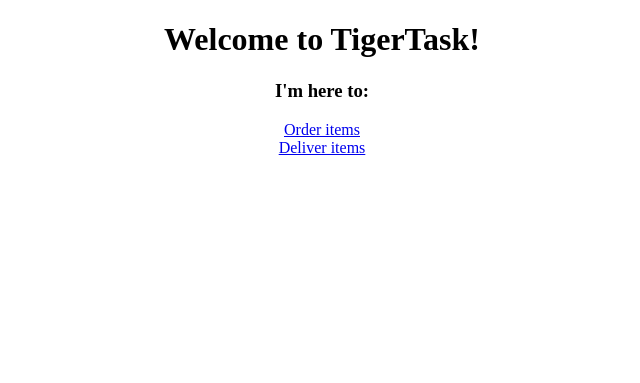
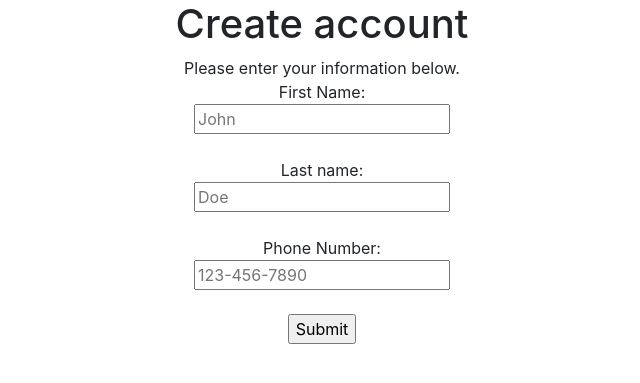
Before and after one commit to gregorypsmith/tigertask, a Flask app: page / in a window 1280 px wide. Shown: the top 383 px of the page, without its empty margins (318-958 px from the left). Run offline with Flask 2, Linux system fonts and the light colour scheme; a user stored in the database is signed in; data comes from the database, SQL or seed files in the repository; both versions use the stored data as it was after the commit; some libraries are stand-ins or nearby versions.

Commit message:
added CAS functionality, adding users to db. no error handling yet

```diff
--- a/database.py
+++ b/database.py
@@ -9,7 +9,6 @@ class Customer(db.Model):
 	name = db.Column(db.Unicode)
 	phone_number = db.Column(db.Unicode)
 	email = db.Column(db.Unicode)
-	password = db.Column(db.Unicode)
 
 	orders = db.relationship('Order', backref='Customer')
 	cartitems = db.relationship('CartItem', backref='Customer')
@@ -19,7 +18,6 @@ class Deliverer(db.Model):
 	name = db.Column(db.Unicode)
 	phone_number = db.Column(db.Unicode)
 	email = db.Column(db.Unicode)
-	password = db.Column(db.Unicode)
 
 	orders = db.relationship('Order', backref='Deliverer')
 
--- a/routes.py
+++ b/routes.py
@@ -9,10 +9,36 @@ def home():
 
     username = CASClient().authenticate()
 
-    exists = db.session.query(Customer.id).filter_by(email=str()).scalar() is not None
+    user = Customer.query.filter_by(email=str(username + "@princeton.edu")).first()
 
-    if not exists:
-        render_template('createaccount.html')
+    if user is None:
+        return createaccount()
+
+    return render_template('index.html')
+
+@app.route('/createaccount')
+def createaccount():
+
+    username=CASClient().authenticate()
+
+    fname = request.args.get('firstname')
+    lname = request.args.get('lastname')
+    phone = request.args.get('phone')
+
+    if fname is None or lname is None or phone is None:
+        return render_template('createaccount.html', errorMsg="Please enter your information below.")
+
+    newcust = Customer(name=str(fname + ' ' + lname), phone_number=phone, email=str(username + "@princeton.edu"))
+    newdeliv = Deliverer(name=str(fname + ' ' + lname), phone_number=phone, email=str(username.strip() + "@princeton.edu"))
+
+    #newcust = Customer()
+    #newcust.name.append(str(fname + ' ' + lname))
+    #newcust.phone_number.append(phone)
+    #newcust.email.append(str(username + "@princeton.edu"))
+    db.session.add(newcust)
+    db.session.add(newdeliv)
+    db.session.commit()
+
     return render_template('index.html')
 
 @app.route("/homecustomer")
--- a/templates/createaccount.html
+++ b/templates/createaccount.html
@@ -25,8 +25,19 @@
 </head>
 
 <body>
+    <div class="text-center">
     <h1>Create account</h1>
-    {% include 'navbar.html' %}
+    {{errorMsg}}
+    <form>
+        First Name:<br>
+        <input type="text" name="firstname" placeholder="John"> <br><br>
+        Last name: <br>
+        <input type="text" name="lastname" placeholder="Doe"> <br><br>
+        Phone Number: <br>
+        <input type="text" name="phone" placeholder="123-456-7890"> <br><br>
+        <input type="submit" Create Account>
+    </form>
+    </div>
 </body>
 
 </html>
```
Also changed, not shown: tigertask.sqlite.
